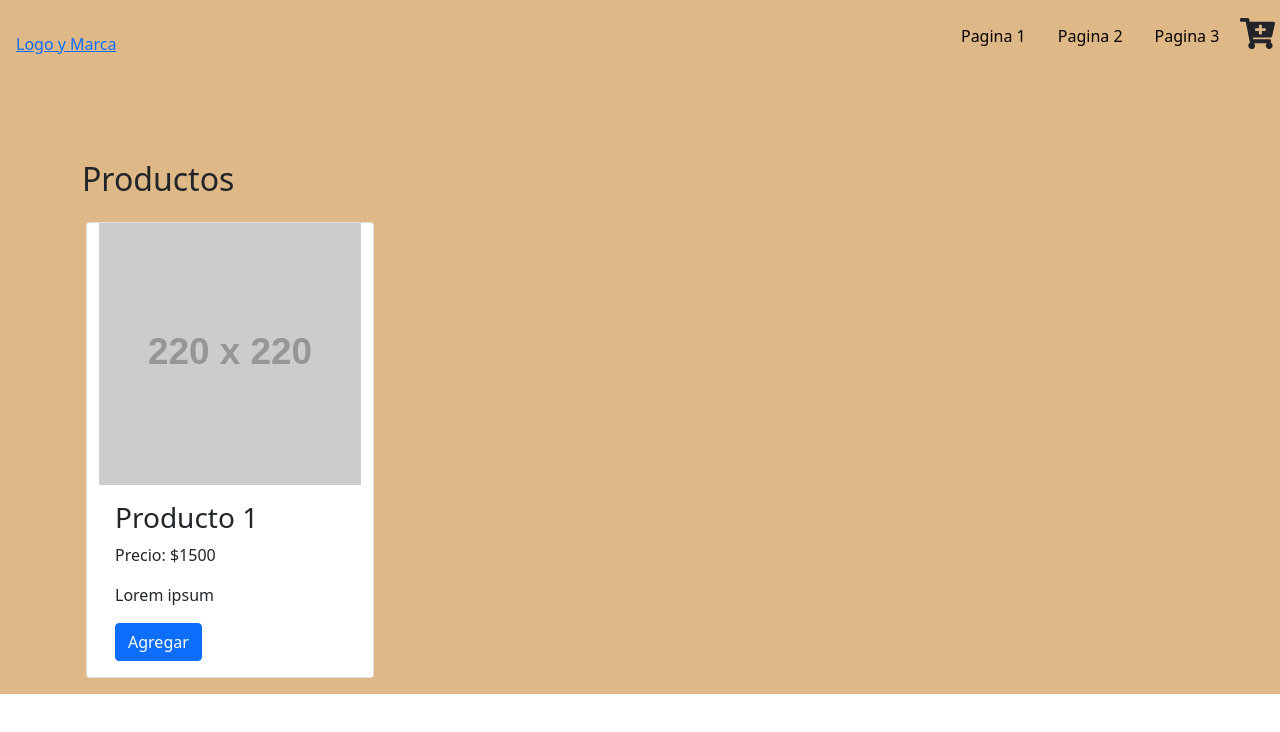
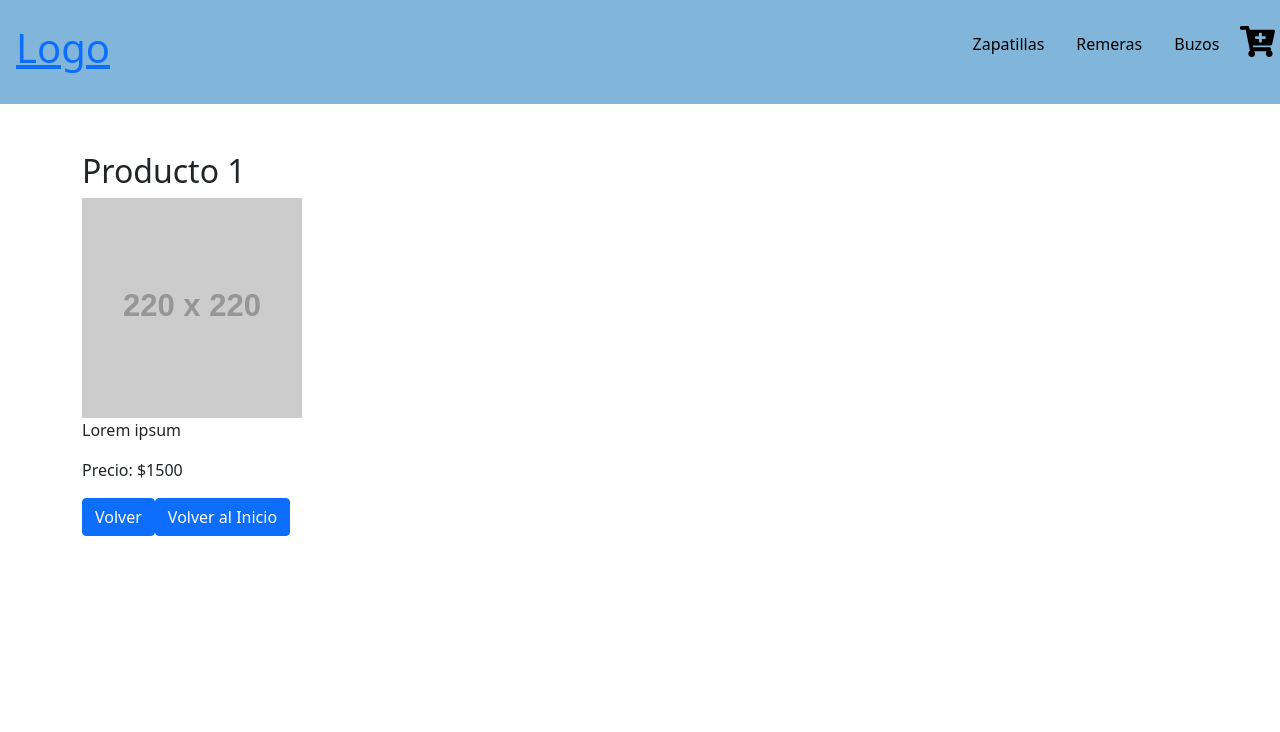
Before and after one commit to fjcarrozzino/Proyecto-Final-React, a React (Create React App) app: page /detail/1 in a window 1280 px wide. Shown: the top 732 px of the page. Built offline with nearby package versions, Linux system fonts and the light colour scheme.

Commit message:
primerentregaproyecto

```diff
--- a/package.json
+++ b/package.json
@@ -11,6 +11,7 @@
     "react-bootstrap": "^2.0.2",
     "react-dom": "^17.0.2",
     "react-icons": "^4.3.1",
+    "react-router-dom": "^6.0.2",
     "react-scripts": "4.0.3",
     "sass": "^1.43.4",
     "web-vitals": "^1.1.2"
--- a/src/App.js
+++ b/src/App.js
@@ -1,15 +1,26 @@
+import { BrowserRouter, Routes, Route, Navigate } from 'react-router-dom';
 import './App.css';
+import { CartView } from './Components/CartView/CartView';
+import { ItemDetailContainer } from './Components/ItemDetailContainer/ItemDetailContainer';
 import { ItemListContainer } from './Components/ItemListContainer/ItemListContainer';
 import { NavBar } from './Components/Navbar/NavBar'
 
 
+
 function App() {
   return (
-    <div className="contenedor">
+    <BrowserRouter>
       <NavBar/>
-      <br/>
-      <ItemListContainer item="item" />
-    </div>
+      <Routes>
+        <Route path="/" element={ <ItemListContainer/> } />
+        <Route path="/productos/:catId" element={ <ItemListContainer/> } />
+        <Route path="/detail/:itemId" element={ <ItemDetailContainer/> } />
+        <Route path="/cart" element={ <CartView/> } />
+        <Route path="*" element={ <Navigate to="/"/> } />
+
+      </Routes>
+
+    </BrowserRouter>
   );
 }
 
--- /dev/null
+++ b/src/Components/CartView/CartView.js
@@ -0,0 +1,9 @@
+import React from 'react'
+
+export const CartView = () => {
+    return (
+        <div>
+
+        </div>
+    )
+}
--- a/src/Components/Item/Item.js
+++ b/src/Components/Item/Item.js
@@ -1,6 +1,7 @@
 import React from 'react'
+import { Link } from 'react-router-dom'
 
-export const Item = ({id, name, img, desc, price}) => {
+export const Item = ({id, name, img, desc, price, category}) => {
     return (
         <article key={id} className="card m-3" style={{width: "18rem"}}>
             <img src={img} alt={name}/>
@@ -8,7 +9,8 @@ export const Item = ({id, name, img, desc, price}) => {
                 <h3 className="card-title">{name}</h3>
                 <p className="card-text">Precio: ${price}</p>
                 <p className="card-text">{desc}</p>
-                <button className="btn btn-primary">Agregar</button>
+                <p className="card-text">{category}</p>
+                <Link to={`/detail/${id}`} className="btn btn-primary">Ver más</Link>
             </div>
         </article>
     )
--- /dev/null
+++ b/src/Components/ItemDetail/ItemDetail.js
@@ -0,0 +1,25 @@
+import React from 'react'
+import { useNavigate } from 'react-router'
+
+export const ItemDetail = ({id, name, img, desc, price}) => {
+
+    const navigate = useNavigate()
+
+    const handleVolver = () => {
+        navigate(-1)
+    }
+    const handleVolverInicio = () => {
+        navigate('/')
+    }
+
+    return (
+        <div>
+            <h2>{name}</h2>
+            <img src={img} alt={name}/>
+            <p>{desc}</p>
+            <p>Precio: ${price}</p>
+            <button className="btn btn-primary" onClick={handleVolver}>Volver</button>
+            <button className="btn btn-primary" onClick={handleVolverInicio}>Volver al Inicio</button>
+        </div>
+    )
+}
--- /dev/null
+++ b/src/Components/ItemDetailContainer/ItemDetailContainer.js
@@ -0,0 +1,34 @@
+import React, {useEffect, useState} from 'react'
+import { useParams } from 'react-router'
+import { pedirDatos } from '../../helpers/pedirDatos'
+import { ItemDetail } from '../ItemDetail/ItemDetail'
+
+export const ItemDetailContainer = () => {
+    const [item, setItem] = useState()
+    const [loading, setLoading] = useState()
+
+    const {itemId} = useParams()
+
+    useEffect(()=>{
+
+        setLoading(true)
+        pedirDatos()
+            .then(resp => {
+                setItem(resp.find(prod => prod.id === Number(itemId)))
+            })
+            .finally(()=>{
+                setLoading(false)
+            })
+    }, [itemId])
+
+    return (
+        <div className="container my-5">
+            {
+                loading
+                ? <h2>Cargando...</h2>
+                : <ItemDetail {...item}/>
+            }
+
+        </div>
+    )
+}
--- a/src/Components/ItemList/ItemList.js
+++ b/src/Components/ItemList/ItemList.js
@@ -8,7 +8,7 @@ export const ItemList = ({items}) => {
         <Container className="my-5">
             <h2>Productos</h2>
             <Row>
-                {items.slice(0,1).map((prod) => <Item key={prod.id} {...prod}/>)}
+                {items.map((prod) => <Item key={prod.id} {...prod}/>)}
             </Row>
         </Container>
     )
--- a/src/Components/ItemListContainer/ItemListContainer.js
+++ b/src/Components/ItemListContainer/ItemListContainer.js
@@ -1,18 +1,26 @@
 import React, { useEffect, useState } from 'react'
+import { useParams } from 'react-router'
 import { pedirDatos } from '../../helpers/pedirDatos'
 import { ItemList } from '../ItemList/ItemList'
 
+
 export const ItemListContainer = () => {
-
     const [loading, setLoading] = useState(false)
     const [productos, setProductos] = useState([])
+
+    const {catId} = useParams()
 
     useEffect(() => {
 
         setLoading(true)
         pedirDatos()
             .then( (resp) => {
-                setProductos(resp)
+                if (!catId) {
+                    setProductos(resp)
+                } else {
+                    setProductos(resp.filter(prod => prod.category === catId))
+                }
+
             })
             .catch( (error) => {
                 console.log(error)
@@ -21,7 +29,7 @@ export const ItemListContainer = () => {
                 setLoading(false)
             })
 
-    }, [])
+    }, [catId])
 
     return (
         <>
--- a/src/Components/Navbar/NavBar.js
+++ b/src/Components/Navbar/NavBar.js
@@ -2,6 +2,7 @@ import { CartWidget } from "../CartWidget/CartWidget"
 import '../CartWidget/CartWidget.scss'
 import '../Navbar/NavBar.scss'
 import 'bootstrap/dist/css/bootstrap.min.css';
+import {Link} from 'react-router-dom'
 
 
 export const NavBar = () => {
@@ -9,15 +10,15 @@ export const NavBar = () => {
         <div className="navbar">
             <header className="header-navbar">
                 <a href="./">
-                    <span> Logo y Marca</span>
+                    <Link to="/"><h1>Logo</h1></Link>
                 </a>
             </header>
             <nav className="nav-navbar">
                 <ul className="ul-navbar">
-                    <li><a href="/">Pagina 1</a></li>
-                    <li><a href="/">Pagina 2</a></li>
-                    <li><a href="/">Pagina 3</a></li>
-                    <CartWidget/>
+                    <li><Link to="productos/zapatillas">Zapatillas</Link></li>
+                    <li><Link to="productos/remeras">Remeras</Link></li>
+                    <li><Link to="productos/buzos">Buzos</Link></li>
+                    <Link to="cart"><CartWidget/> </Link>
                 </ul>
             </nav>
         </div>
--- a/src/Components/Navbar/NavBar.scss
+++ b/src/Components/Navbar/NavBar.scss
@@ -1,6 +1,7 @@
 .navbar {
     display: flex;
     justify-content: space-between;
+    background-color: rgb(129, 182, 218);
   }
 
   .ul-navbar {
--- a/src/data/stock.js
+++ b/src/data/stock.js
@@ -5,6 +5,7 @@ export const stock = [
         name: "Producto 1",
         desc: "Lorem ipsum",
         img: "https://via.placeholder.com/220",
+        category:'zapatillas'
     },
     {
         id: 2,
@@ -12,6 +13,7 @@ export const stock = [
         name: "Producto 2",
         desc: "Lorem ipsum",
         img: "https://via.placeholder.com/220",
+        category:'zapatillas'
     },
     {
         id: 3,
@@ -19,6 +21,7 @@ export const stock = [
         name: "Producto 3",
         desc: "Lorem ipsum",
         img: "https://via.placeholder.com/220",
+        category:'remeras'
     },
     {
         id: 4,
@@ -26,6 +29,7 @@ export const stock = [
         name: "Producto 4",
         desc: "Lorem ipsum",
         img: "https://via.placeholder.com/220",
+        category:'remeras'
     },
     {
         id: 5,
@@ -33,5 +37,6 @@ export const stock = [
         name: "Producto 5",
         desc: "Lorem ipsum",
         img: "https://via.placeholder.com/220",
+        category:'buzos'
     },
 ]
--- a/src/helpers/pedirDatos.js
+++ b/src/helpers/pedirDatos.js
@@ -4,6 +4,6 @@ export const pedirDatos = () => {
     return new Promise((resolve, reject) => {
         setTimeout(() => {
             resolve(stock)
-        }, 2000)
+        }, 1000)
     })
 }
```
Also changed, not shown: 1 other file (tests, documents, lock files or other folders).
